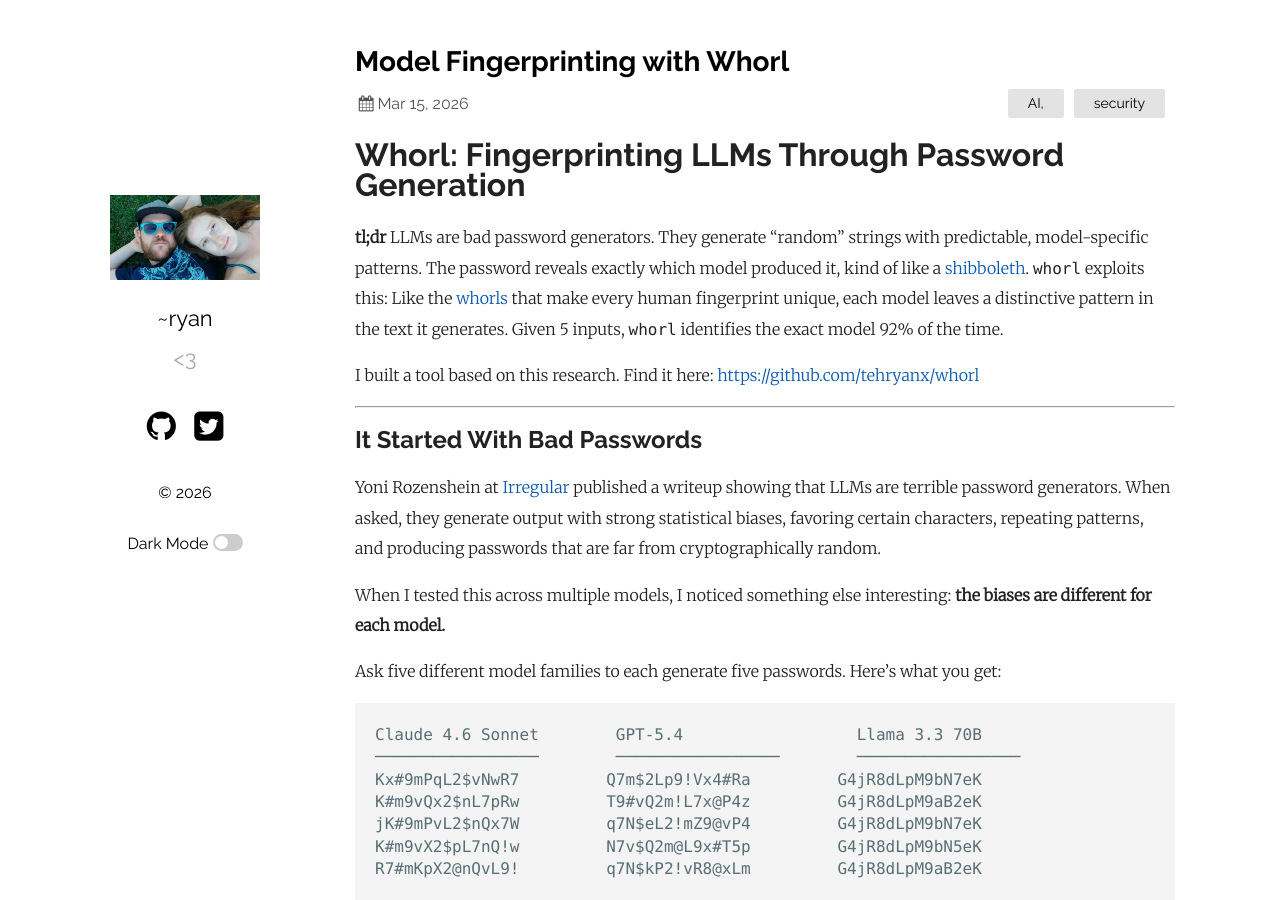
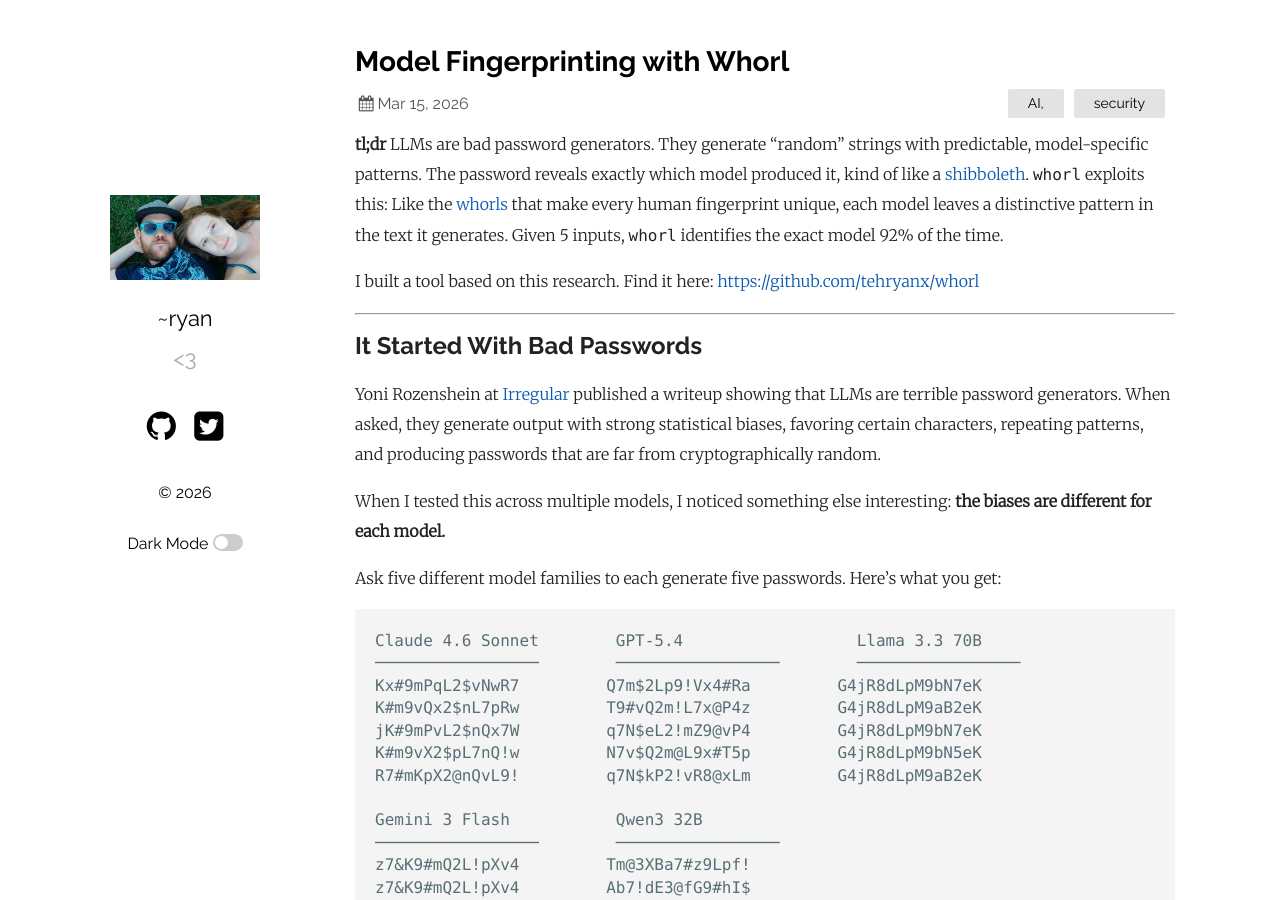
Before and after one commit to tehryanx/tehryanx.github.io, a Jekyll site: the page built from _posts/2026-03-15-Model-Fingerprinting-With-Whorl.markdown, in a window 1280 px wide and 900 px high. Built offline with Jekyll 4.4.1, drawn with Linux system fonts in a browser that asks for light colours.

Commit message:
Update 2026-03-15-Model-Fingerprinting-With-Whorl.markdown

```diff
--- a/_posts/2026-03-15-Model-Fingerprinting-With-Whorl.markdown
+++ b/_posts/2026-03-15-Model-Fingerprinting-With-Whorl.markdown
@@ -4,8 +4,6 @@ title: "Model Fingerprinting with Whorl"
 date: 2026-03-15
 categories: AI, security
 ---
-
-# Whorl: Fingerprinting LLMs Through Password Generation
 
 **tl;dr** LLMs are bad password generators. They generate "random" strings with predictable, model-specific patterns. The password reveals exactly which model produced it, kind of like a [shibboleth](https://en.wikipedia.org/wiki/Shibboleth). `whorl` exploits this: Like the [whorls](https://en.wikipedia.org/wiki/Whorl_(fingerprint)) that make every human fingerprint unique, each model leaves a distinctive pattern in the text it generates. Given 5 inputs, `whorl` identifies the exact model 92% of the time.
 
```
